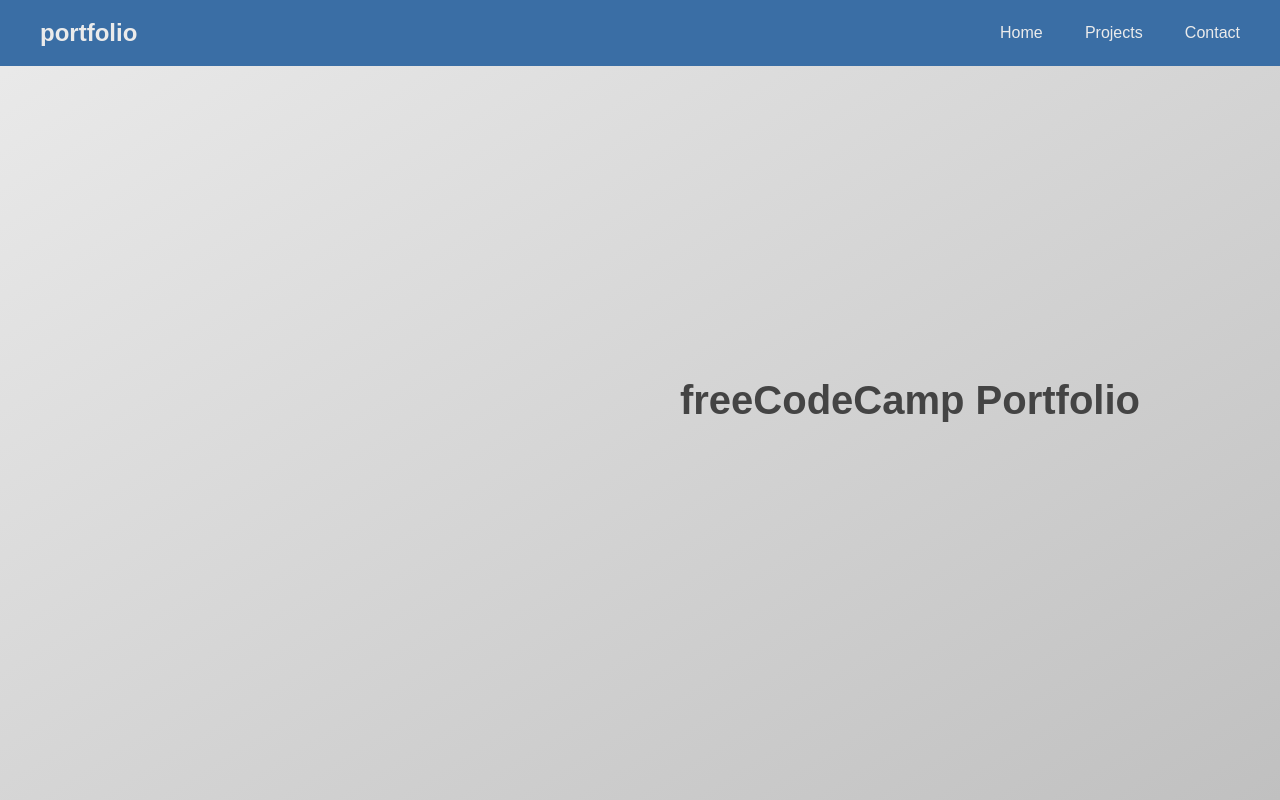
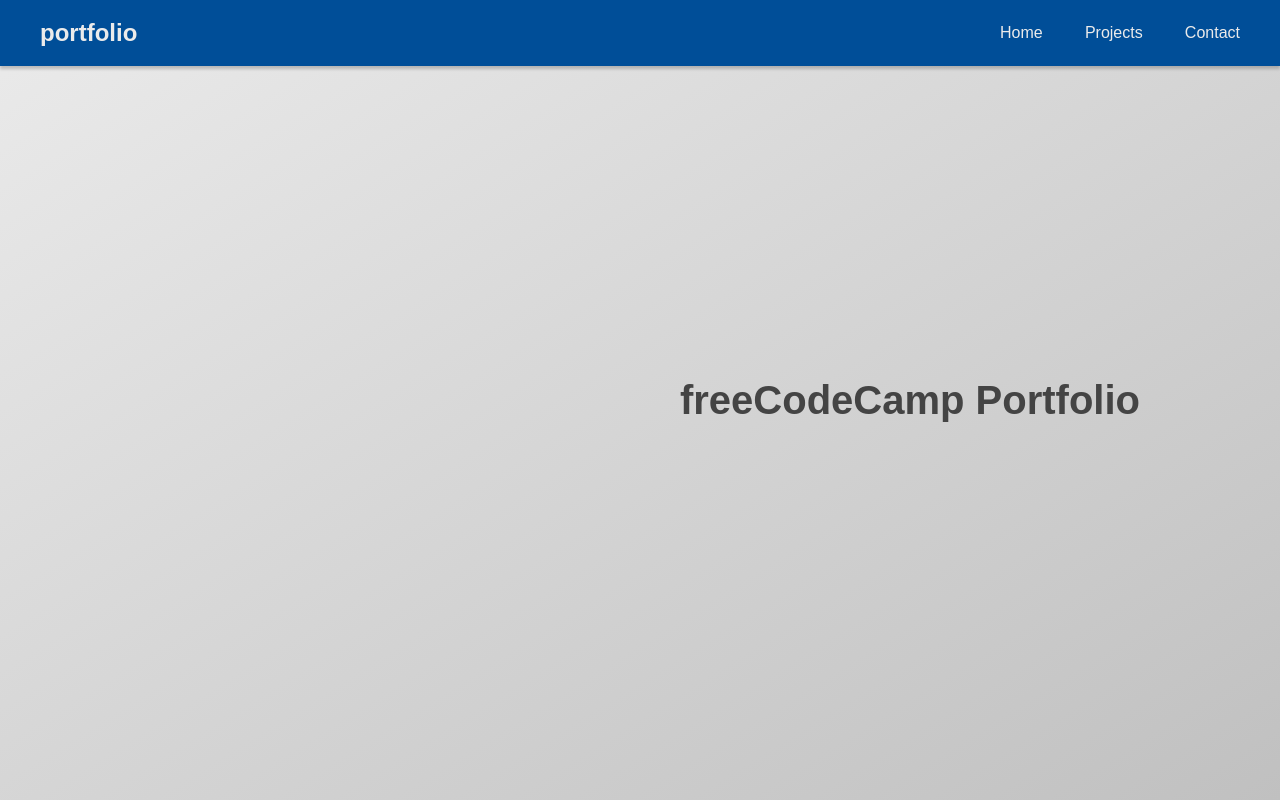
Before and after one commit to kevcomedia/fcc-portfolio, a website: page src/index.html in a window 1280 px wide. Shown: the top 800 px of the page. Drawn offline with Linux system fonts and the light colour scheme.

Commit message:
Change navbar colors

```diff
--- a/src/main.css
+++ b/src/main.css
@@ -73,7 +73,8 @@
 
 .navbar {
   align-items: center;
-  background-color: var(--blue);
+  background-color: var(--blue-shade);
+  box-shadow: 0 0.3rem 0.3rem rgba(0, 0, 0, 0.2);
   color: var(--silver);
   display: flex;
   flex-flow: row wrap; /* 1 */
```
